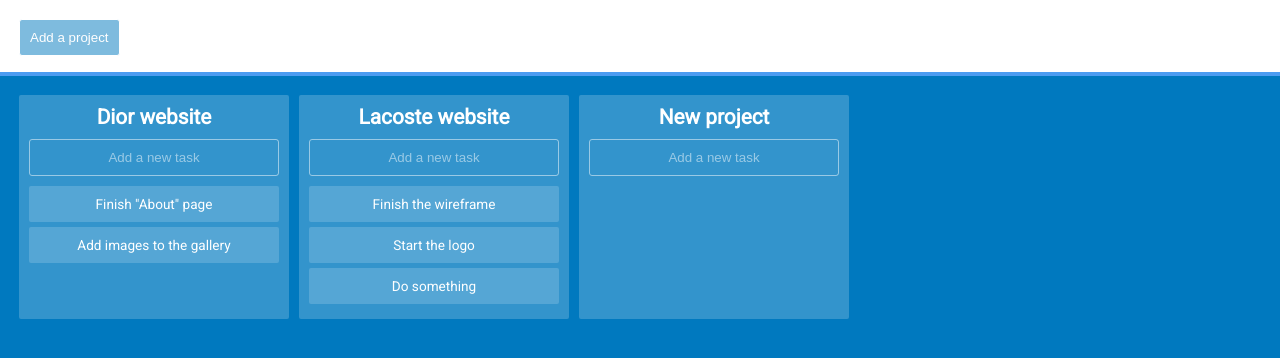
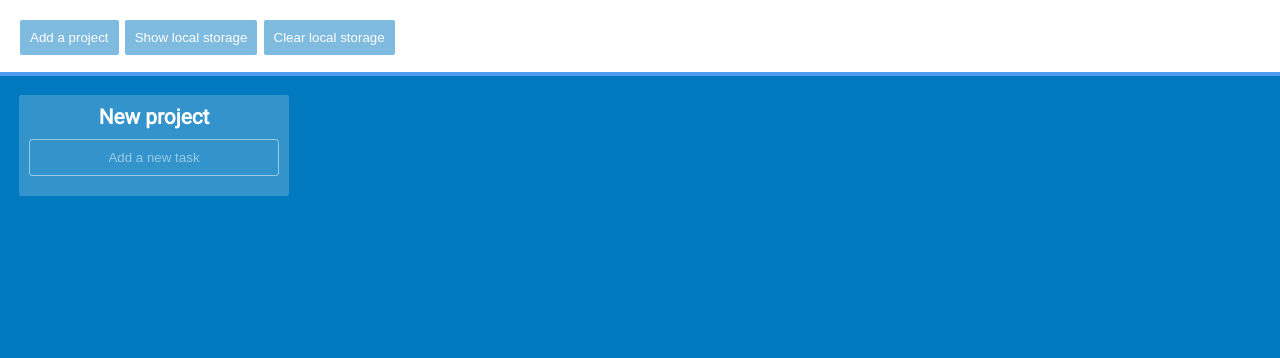
Before and after one commit to HakanAkca/MyTodoList, a plain HTML site: page index.html in a window 1280 px wide. Both pictures are taken after a click on the button "Add a project". Drawn offline with Linux system fonts and the light colour scheme.

Commit message:
Ajouté plein de trucs xptdr

```diff
--- a/assets/javascript/script.js
+++ b/assets/javascript/script.js
@@ -1,4 +1,10 @@
 window.onload = function(){
+
+  if(localStorage.getItem('projects') === null){
+    localStorage.setItem('projects',"[]");
+  }
+  var projects = [];
+
   var delete_button = document.createElement("div");
   delete_button.id = "delete-button";
   delete_button.innerHTML = "Delete";
@@ -8,15 +14,20 @@ window.onload = function(){
   var add_task_buttons = document.querySelectorAll(".add-task");
   var tasks = document.querySelectorAll(".task");
 
-  /* TRIGGERS */
+  /* === TRIGGERS === */
 
+  document.querySelector("#clear-local").onclick = function(){
+    localStorage.removeItem("projects");
+  };
+  document.querySelector("#show-local").onclick = function(){
+    console.log(localStorage.projects);
+  };
   // Add project button
   add_project.onclick = function(){
     addProject();
   };
 
-  // Add task buttons on each project
-
+  // On click task
   function setClickTaskTriggers(){
     for(var i = 0; i < tasks.length; i++){
       tasks[i].onclick = function(){
@@ -27,18 +38,93 @@ window.onload = function(){
   }
   setClickTaskTriggers();
 
+  // On click add task buttons on each project
   function setAddtaskTriggers(){
     add_task_buttons = document.querySelectorAll(".add-task");
     for(var i = 0; i < add_task_buttons.length; i++){
       add_task_buttons[i].onclick = function(){
+        console.log(this.parentElement.id)
         addTask(this);
       }
     }
   }
+
+  delete_button.onclick = function(){
+    this.parentElement.parentElement.removeChild(this.parentElement);
+
+    var projects = [];
+    projects = JSON.parse(localStorage.getItem('projects'));
+    var taskRawId = this.parentElement.id.split("_");
+    var projectId = taskRawId[1];
+    var taskId = taskRawId[2];
+
+    projects[projectId].tasks.splice(taskId,1);
+
+    localStorage.setItem('projects', JSON.stringify(projects));
+  }
+
+  /* === FUNCTIONS === */
+
+  function getCurrentHoverId(){
+    var hovered = document.querySelectorAll(":hover");
+    return hovered[hovered.length-1].id;
+  }
+
+  // Add new project
+  function addProject(){
+    var created_project = document.createElement("section");
+    var created_title = document.createElement("h1");
+    created_title.innerHTML = "New project";
+    var created_addtask = document.createElement("button");
+    created_addtask.className = "add-task";
+    created_addtask.innerHTML = "Add a new task"
+
+    created_project.appendChild(created_title);
+    created_project.appendChild(created_addtask);
+    created_project.className = "project animate-add";
+    created_project.id = "project_"+nbProjects();
+
+    projects_area.appendChild(created_project);
     setAddtaskTriggers();
 
-  // On hover task
+    var projectData = {
+      'name' : 'New project',
+      'tasks' : [
+      ],
+    };
+    var projects = [];
+    projects = JSON.parse(localStorage.getItem('projects'));
+    projects.push(projectData);
+    localStorage.setItem('projects', JSON.stringify(projects));
+  }
+
+  // Add new task
+  function nbProjects(){
+    var projects = [];
+    projects = JSON.parse(localStorage.getItem('projects'));
+    return projects.length;
+  }
+  nbProjects();
+  function addTask(e){
+    var created_task = document.createElement("div");
+    created_task.className = "task animate-add";
+    created_task.innerHTML = "New task";
+
+    e.parentElement.appendChild(created_task);
+    tasks = document.querySelectorAll(".task");
+    // Adding to local storage
+    var projects = [];
+    projects = JSON.parse(localStorage.getItem('projects'));
+    var projectId_temp = e.parentElement.id.split("_");
+    var projectId = projectId_temp[1];
+    projects[projectId].tasks.push(created_task.innerHTML);
+    localStorage.setItem('projects', JSON.stringify(projects));
+    //
+    setHoverTaskTriggers();
+  }
+
   function setHoverTaskTriggers(){
+    tasks = document.querySelectorAll(".task");
     for(var i = 0; i < tasks.length; i++){
       tasks[i].onmouseover = function(){
         this.appendChild(delete_button);
@@ -51,40 +137,35 @@ window.onload = function(){
       }
     }
   }
-  setHoverTaskTriggers();
 
-  delete_button.onclick = function(){
-    this.parentElement.parentElement.removeChild(this.parentElement);
-  }
-
-  /* FUNCTIONS */
-  function getCurrentHoverId(){
-    var hovered = document.querySelectorAll(":hover");
-    return hovered[hovered.length-1].id;
-  }
-  function addProject(){
+  function hydrateProjects(){
+    projects = JSON.parse(localStorage.getItem('projects'));
+    for(var i = 0; i < projects.length; i++){
       var created_project = document.createElement("section");
       var created_title = document.createElement("h1");
-    created_title.innerHTML = "New project";
+      created_title.innerHTML = projects[i].name;
       var created_addtask = document.createElement("button");
       created_addtask.className = "add-task";
       created_addtask.innerHTML = "Add a new task"
 
       created_project.appendChild(created_title);
       created_project.appendChild(created_addtask);
-    created_project.className = "project animate-add";
+      created_project.className = "project";
+      created_project.id = "project_"+i;
 
+      for(var j = 0; j < projects[i].tasks.length; j++){
+        var created_task = document.createElement("div");
+        created_task.className = "task";
+        created_task.innerHTML = projects[i].tasks[j];
+        created_task.id = "task_"+created_project.id.split("_")[1]+"_"+j;
+        created_project.appendChild(created_task);
+      }
       projects_area.appendChild(created_project);
-    setAddtaskTriggers();
     }
-  function addTask(e){
-    console.log("Added task");
-    var created_task = document.createElement("div");
-    created_task.className = "task animate-add";
-    created_task.innerHTML = "New task";
-
-    e.parentElement.appendChild(created_task);
-    tasks = document.querySelectorAll(".task");
     setHoverTaskTriggers();
   }
+
+  setHoverTaskTriggers();
+  hydrateProjects();
+  setAddtaskTriggers();
 };
--- a/index.html
+++ b/index.html
@@ -10,25 +10,19 @@
 <body>
     <header>
         <button id="add-project">Add a project</button>
+        <button id="show-local">Show local storage</button>
+        <button id="clear-local">Clear local storage</button>
     </header>
 
     <main>
         <div id="projects">
-            <section class="project" id="project_1">
-                <h1>Dior website</h1><!-- taille texte max 15 caractères-->
+            <!--<section class="project" id="project_1">
+                <h1>Dior website</h1>
 
                 <button class="add-task">Add a new task</button>
                 <div class="task"><span>Finish "About" page</span></div>
                 <div class="task"><span>Add images to the gallery</span></div>
-            </section>
-            <section class="project" id="project_2">
-                <h1>Lacoste website</h1><!-- taille texte max 15 caractères-->
-
-                <button class="add-task">Add a new task</button><!-- Ajouter a la fin de chaque colonne-->
-                <div class="task"><span>Finish the wireframe</span></div>
-                <div class="task"><span>Start the logo</span></div>
-                <div class="task"><span>Do something</span></div>
-            </section>
+            </section>-->
         </div>
     </main>
 </body>
```
Lines whose indentation alone changed are shown as unchanged.
